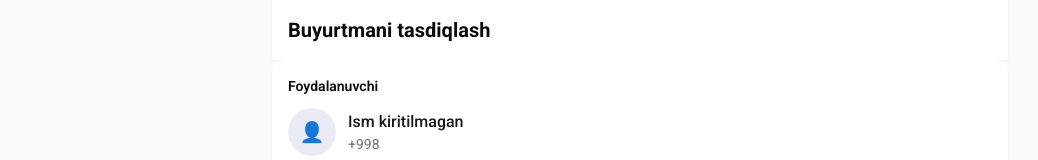
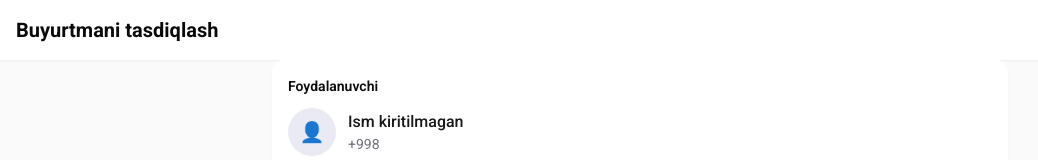
Before and after one commit to mayklweb/bunyodoptom-app, a React (Vite) app: page /checkout in a window 1280 px wide. Shown: the top 160 px of the page, without its empty margins (0-1038 px from the left). Built offline with nearby package versions, Linux system fonts and the light colour scheme; no server answers.

Commit message:
checkout

```diff
--- a/src/pages/checkout/CheckoutPage.jsx
+++ b/src/pages/checkout/CheckoutPage.jsx
@@ -50,17 +50,17 @@ export function CheckoutPage() {
   };
 
   return (
-    <div className="bg-gray-50">
+    <div className="">
+      <div className="bg-white p-4 shadow-sm ">
+        <h1 className="text-xl font-bold text-gray-900">
+          Buyurtmani tasdiqlash
+        </h1>
+      </div>
       <div className="container">
         <div>
           {/* Header */}
-          <div className="bg-white p-4 shadow-sm ">
-            <h1 className="text-xl font-bold text-gray-900">
-              Buyurtmani tasdiqlash
-            </h1>
-          </div>
 
-          <div className="">
+          <div className="flex flex-col gap-2.5">
             {/* 1. User Info */}
             <div className="bg-white rounded-xl p-4 shadow-sm">
               <h3 className="text-sm font-semibold text-zonc-900 mb-3">
--- a/src/pages/profile/ProfilePage.jsx
+++ b/src/pages/profile/ProfilePage.jsx
@@ -77,7 +77,7 @@ export default function ProfilePage() {
           <div>
             <div className="pt-20">
               <div className="flex flex-col gap-3">
-                <div className="rounded-[14px] bg-white border border-accent py-[14px] px-4 flex items-center gap-3">
+                <div className="rounded-[14px] bg-white py-[14px] px-4 flex items-center gap-3">
                   <div className="w-12 h-12 text-base font-medium bg-secondary/50 rounded-[50%] flex items-center justify-center">
                     AT
                   </div>
```
